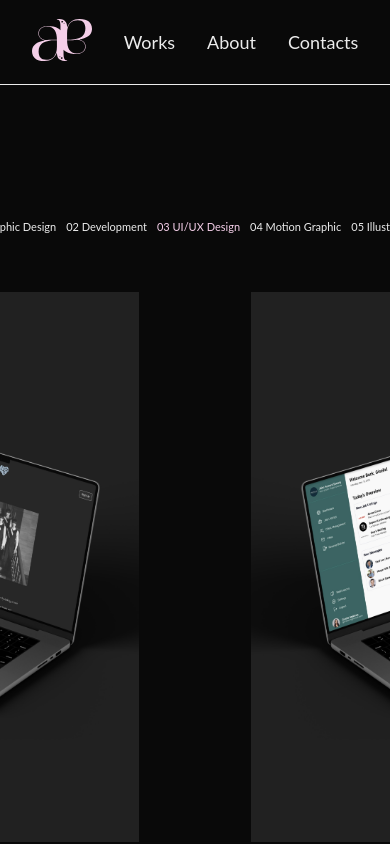
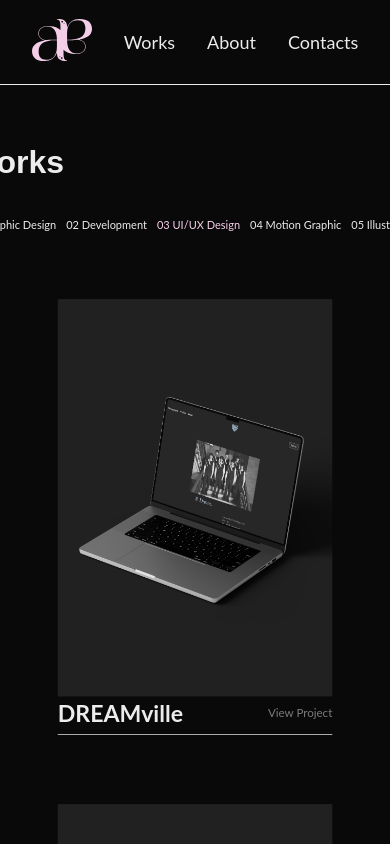
Before and after one commit to arabella-a/arabella-alegria, a Next.js app: page /pages/UIUX in a window 390 px wide. Shown: the top 844 px of the page. Built offline with nearby package versions, Linux system fonts and the light colour scheme.

Commit message:
add tablet and phone responsiveness to ui ux page

```diff
--- a/src/app/pages/UIUX/UIUX.module.css
+++ b/src/app/pages/UIUX/UIUX.module.css
@@ -62,3 +62,33 @@
 .lineTwo {
     margin: -7rem 31rem 0 0;
 }
+
+/* tablet size */
+@media (min-width: 481px) and (max-width: 768px) {
+    .main h1 {
+        font-size: 36px;
+        transform: translateX(7rem);
+        margin: 2rem 0 0 0;
+    }
+
+    .works {
+        transform: scale(70%);
+        margin: -12rem 0 0 0;
+    }
+}
+
+/* phone size */
+@media (max-width: 480px) {
+    .main h1 {
+        font-size: 32px;
+        margin: 2rem 0 0 0;
+    }
+
+    .works, .lineOne, .lineTwo {
+        display: flex;
+        flex-direction: column;
+        transform: scale(85%);
+        margin: -7rem 0 0 0;
+        gap: 0;
+    }
+}
```
